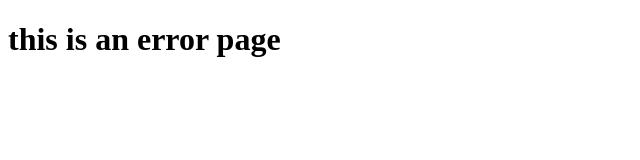
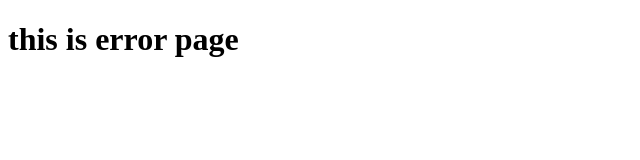
Before and after one commit to ZhuiXunzhe/mini-Web, a plain HTML site: page static/error.html in a window 1280 px wide. Shown: the whole page, without its empty margins (0-640 px from the left). Drawn offline with Linux system fonts and the light colour scheme.

```diff
--- a/static/error.html
+++ b/static/error.html
@@ -6,7 +6,7 @@
 </head>
 <body>
     <h1>
-        this is an error page
+        this is error page
     </h1>
 </body>
 </html>
```
